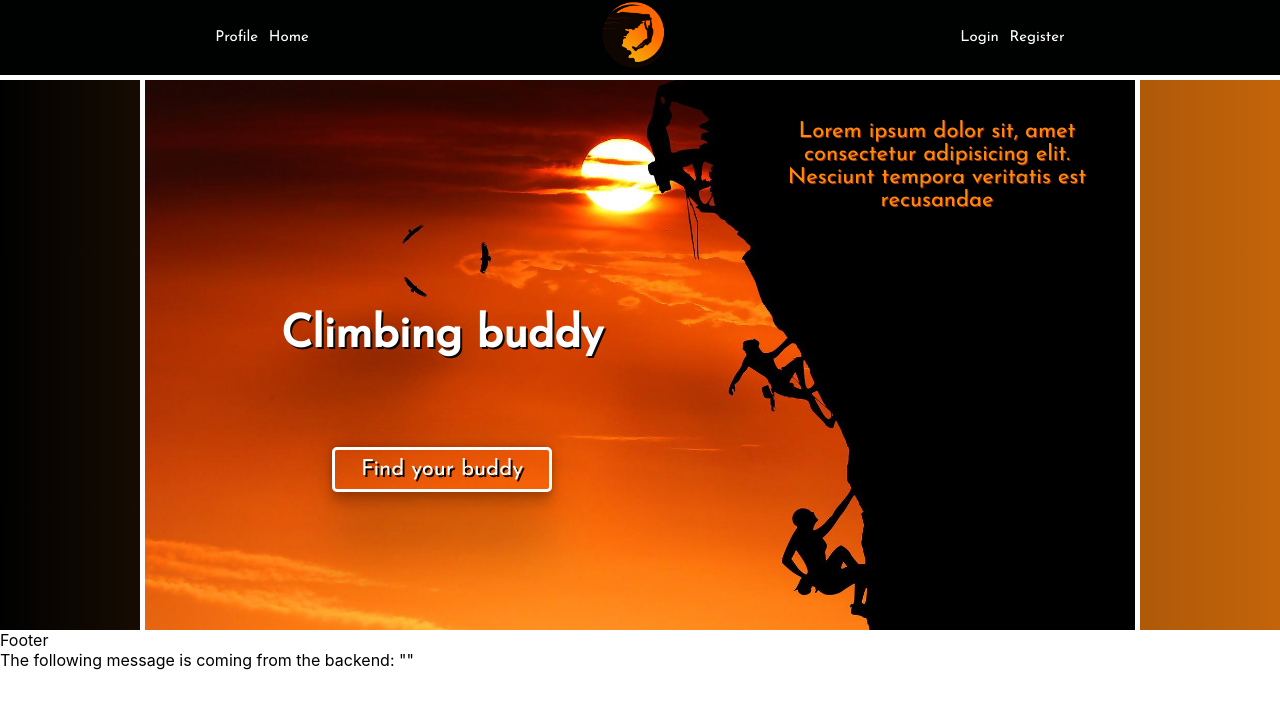
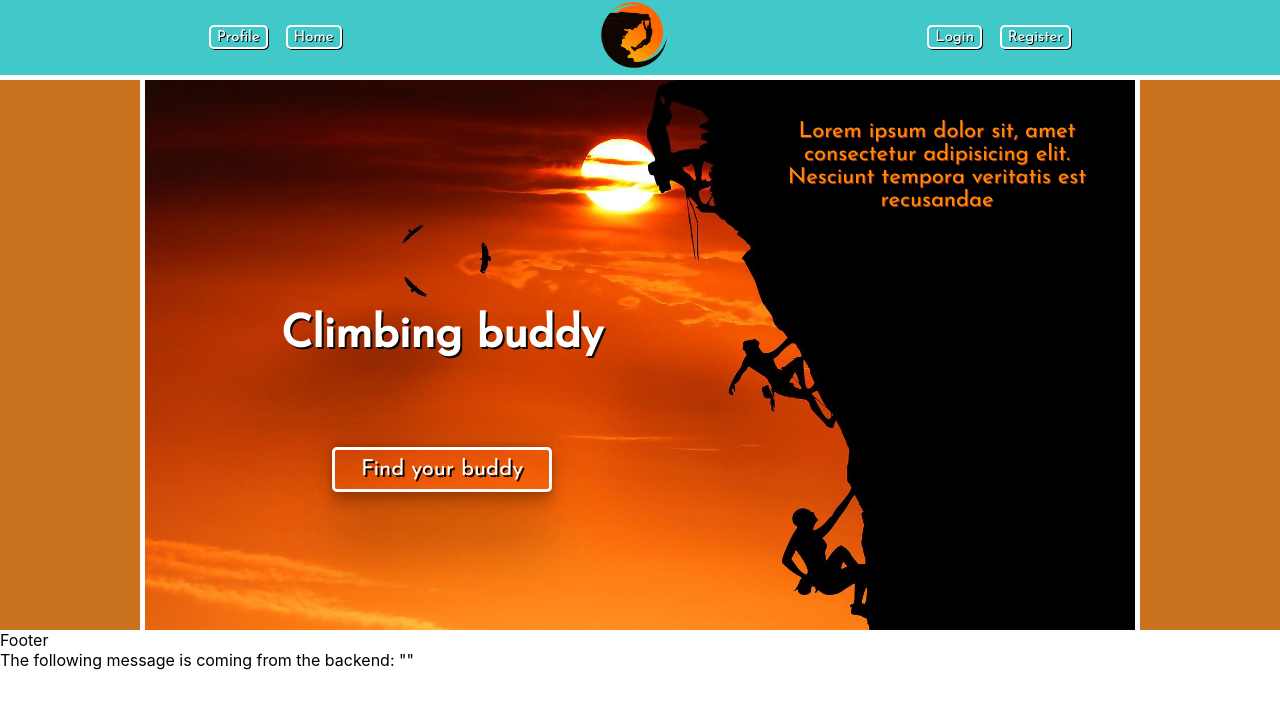
Before and after one commit to mz106/climbing-buddy-fe, a React (Create React App) app: page / in a window 1280 px wide. Shown: the top 708 px of the page. Built offline with nearby package versions, Linux system fonts and the light colour scheme; no server answers.

Commit message:
changed color from black to skyblue

```diff
--- a/src/components/UI/header/navbar/navbar.css
+++ b/src/components/UI/header/navbar/navbar.css
@@ -7,20 +7,29 @@
   }
 
 .Navbar{
-    background-color: rgb(0, 1, 1);
+    background-color: rgb(65, 200, 200);
     border-bottom: 5px solid white;
     height: 80px;
     display: flex;
     justify-content:space-around;
 
 }
-
+/* rgb(110, 191, 191); */
 .white{
     color: white;
     font-size: 15px;
     font-family: 'Josefin Sans', sans-serif;
+    border: solid white 2px;
+    padding: 3.5px 6px 2px 6px  ;
+    border-radius: 5px;
+    cursor: pointer;
+    text-shadow: 1px 1px #0d0808;
+    box-shadow:1px 1px #0d0808 ;
 }
+.white:hover{
+background-color: orange;
 
+}
 .Navbar-list{
     list-style-type: none;
     display: flex;
@@ -38,9 +47,9 @@ width: 1000px;
 }
 .Navbar-login{
     position: relative;
-    left: 140px;
+    left: 120px;
 }
 .Navbar-home{
     position: relative;
-    right: 140px;
+    right: 120px;
 }
--- a/src/pages/landingPage/LandingPage.css
+++ b/src/pages/landingPage/LandingPage.css
@@ -9,7 +9,7 @@
 
 .landing-page-background{
 background: -webkit-linear-gradient(to right, #010101, #d46c04);
-background: linear-gradient(to right, #010101, #c4640a);
+background:  #c4640ae8;
 
     height: 550px;
     display: flex;
```
